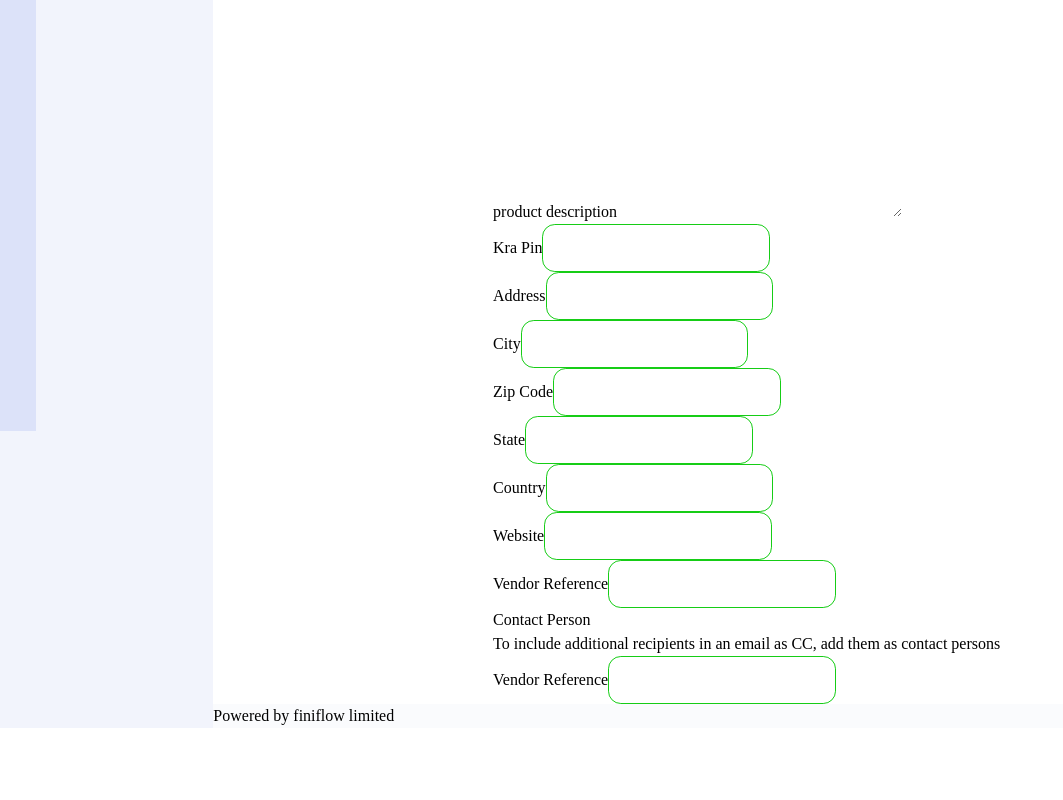
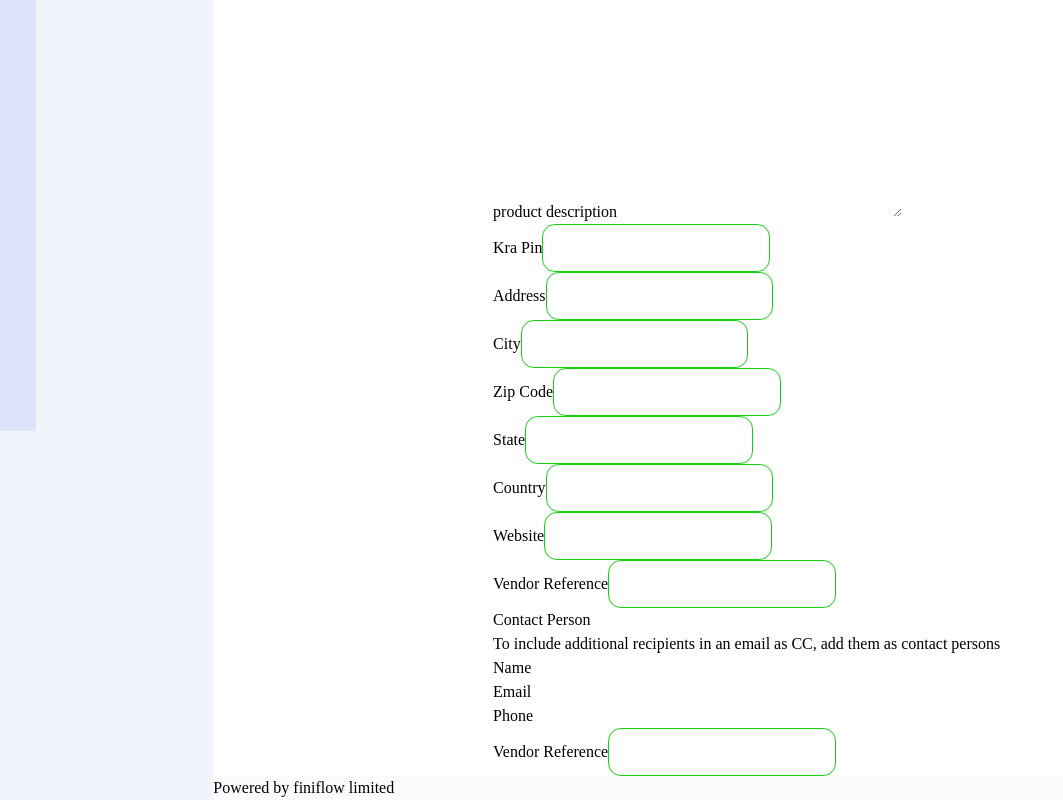
Before and after one commit to paullaster/manage-fuel-bussiness-ui, a React (Vite) app: page /dashboard/purchases/vendor/create in a window 1280 px wide. Shown: the part 369-1169 px from the top of the page, without its empty margins (0-1063 px from the left). Before the commit the page ends 1097 px from the top, so only its background shows below. Built offline with nearby package versions, Linux system fonts and the light colour scheme; no server answers; a web font is replaced by a local one.

Commit message:
update vendor index

```diff
--- a/src/packages/purchases/modules/vendors/components/NewVendor.jsx
+++ b/src/packages/purchases/modules/vendors/components/NewVendor.jsx
@@ -91,7 +91,9 @@ const NewVendor = () => {
                             <p>To include additional recipients in an email as CC, add them as contact persons</p>
                         </div>
                         <div>
-
+                            <div>Name</div>
+                            <div>Email</div>
+                            <div>Phone</div>
                         </div>
                     </div>
                      <InputComponent
```
